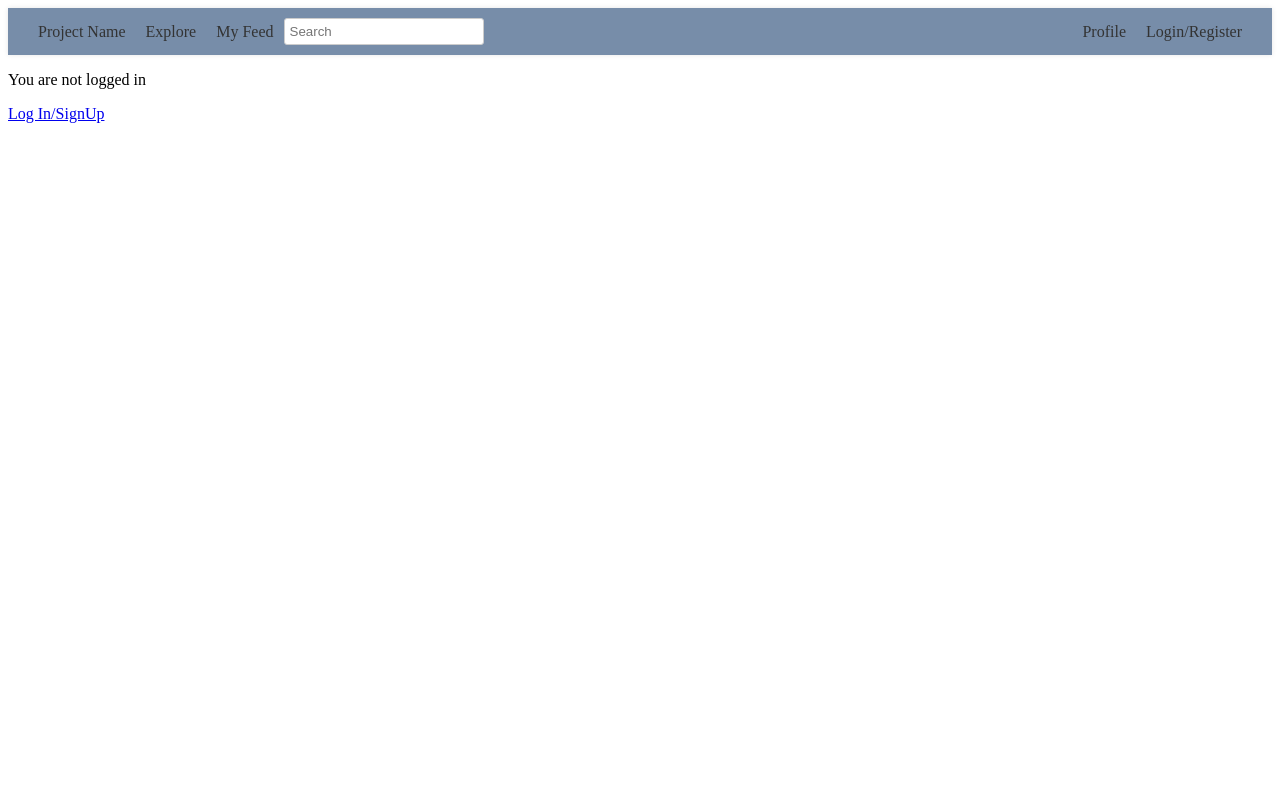
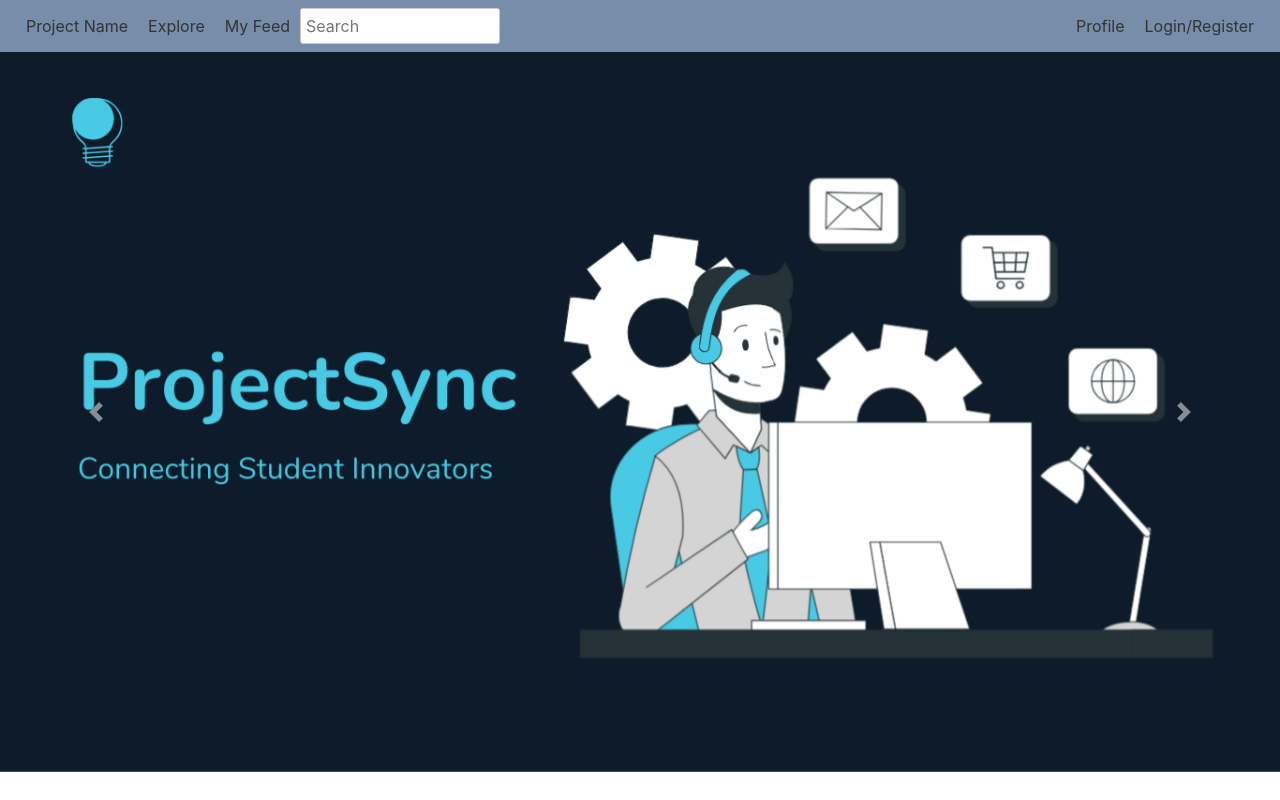
Before and after one commit to AkhilNagar/ProjectSync, a Django app: page / in a window 1280 px wide. Run offline with Django 4.2, Linux system fonts and the light colour scheme; some libraries are stand-ins or nearby versions.

Commit message:
Home Page Added

```diff
--- a/projectsync/templates/home.html
+++ b/projectsync/templates/home.html
@@ -1,14 +1,80 @@
-{% extends 'base.html' %}
-
-{% block title %}Home{% endblock %}
-
-{% block content %}
-{% if user.is_authenticated %}
+{% extends "base.html" %} {% block content %} {% load static %}
+<!-- {% if user.is_authenticated %}
   Hi {{ user.username }}!
   <a href="{% url 'logout' %}">Click here to logout</a>
 {% else %}
   <p>You are not logged in</p>
   <a href="{% url 'login' %}">Log In/SignUp</a>
 
-{% endif %}
+{% endif %} -->
+
+<!-- Bootstrap CSS -->
+<link
+  rel="stylesheet"
+  href="https://cdn.jsdelivr.net/npm/bootstrap@4.0.0/dist/css/bootstrap.min.css"
+  integrity="sha384-Gn5384xqQ1aoWXA+058RXPxPg6fy4IWvTNh0E263XmFcJlSAwiGgFAW/dAiS6JXm"
+  crossorigin="anonymous"
+/>
+
+<div id="carouselExampleControls" class="carousel slide" data-ride="carousel">
+  <div class="carousel-inner">
+    <div class="carousel-item active">
+      <img
+        class="d-block w-100"
+        src="{%static 'images/home_images/1.png' %}"
+        alt="First slide"
+      />
+    </div>
+    <div class="carousel-item">
+      <img
+        class="d-block w-100"
+        src="{%static 'images/home_images/2.png' %}"
+        alt="Second slide"
+      />
+    </div>
+    <div class="carousel-item">
+      <img
+        class="d-block w-100"
+        src="{%static 'images/home_images/3.png' %}"
+        alt="Third slide"
+      />
+    </div>
+  </div>
+  <a
+    class="carousel-control-prev"
+    href="#carouselExampleControls"
+    role="button"
+    data-slide="prev"
+  >
+    <span class="carousel-control-prev-icon" aria-hidden="true"></span>
+    <span class="sr-only">Previous</span>
+  </a>
+  <a
+    class="carousel-control-next"
+    href="#carouselExampleControls"
+    role="button"
+    data-slide="next"
+  >
+    <span class="carousel-control-next-icon" aria-hidden="true"></span>
+    <span class="sr-only">Next</span>
+  </a>
+</div>
+<!-- Optional JavaScript -->
+<!-- jQuery first, then Popper.js, then Bootstrap JS -->
+<script
+  src="https://code.jquery.com/jquery-3.2.1.slim.min.js"
+  integrity="sha384-KJ3o2DKtIkvYIK3UENzmM7KCkRr/rE9/Qpg6aAZGJwFDMVNA/GpGFF93hXpG5KkN"
+  crossorigin="anonymous"
+></script>
+<script
+  src="https://cdn.jsdelivr.net/npm/popper.js@1.12.9/dist/umd/popper.min.js"
+  integrity="sha384-ApNbgh9B+Y1QKtv3Rn7W3mgPxhU9K/ScQsAP7hUibX39j7fakFPskvXusvfa0b4Q"
+  crossorigin="anonymous"
+></script>
+<script
+  src="https://cdn.jsdelivr.net/npm/bootstrap@4.0.0/dist/js/bootstrap.min.js"
+  integrity="sha384-JZR6Spejh4U02d8jOt6vLEHfe/JQGiRRSQQxSfFWpi1MquVdAyjUar5+76PVCmYl"
+  crossorigin="anonymous"
+></script>
+
 {% endblock %}
```
Also changed, not shown: projectsync/static/images/home_images/1.png (added), projectsync/static/images/home_images/2.png (added), projectsync/static/images/home_images/3.png (added).
